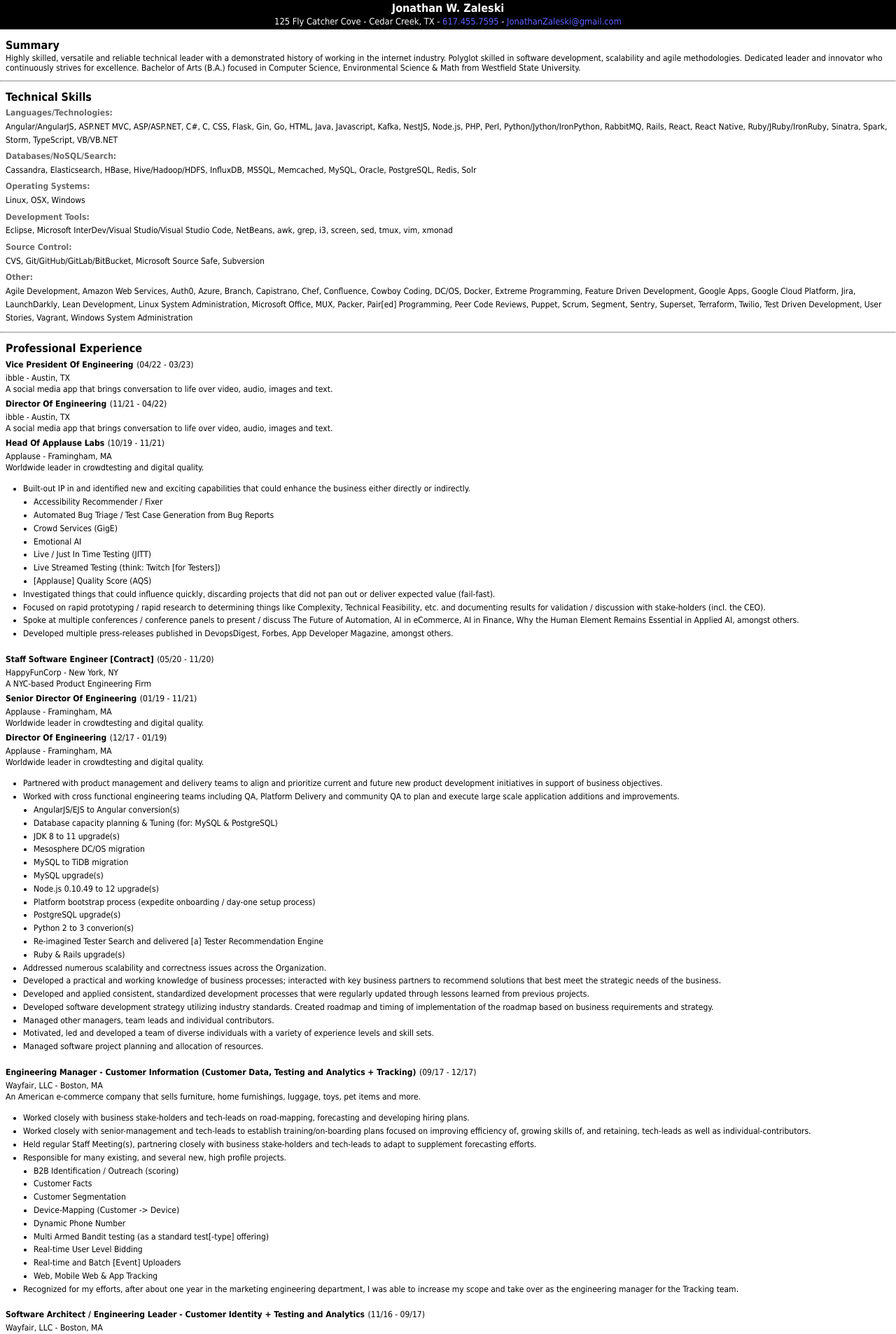
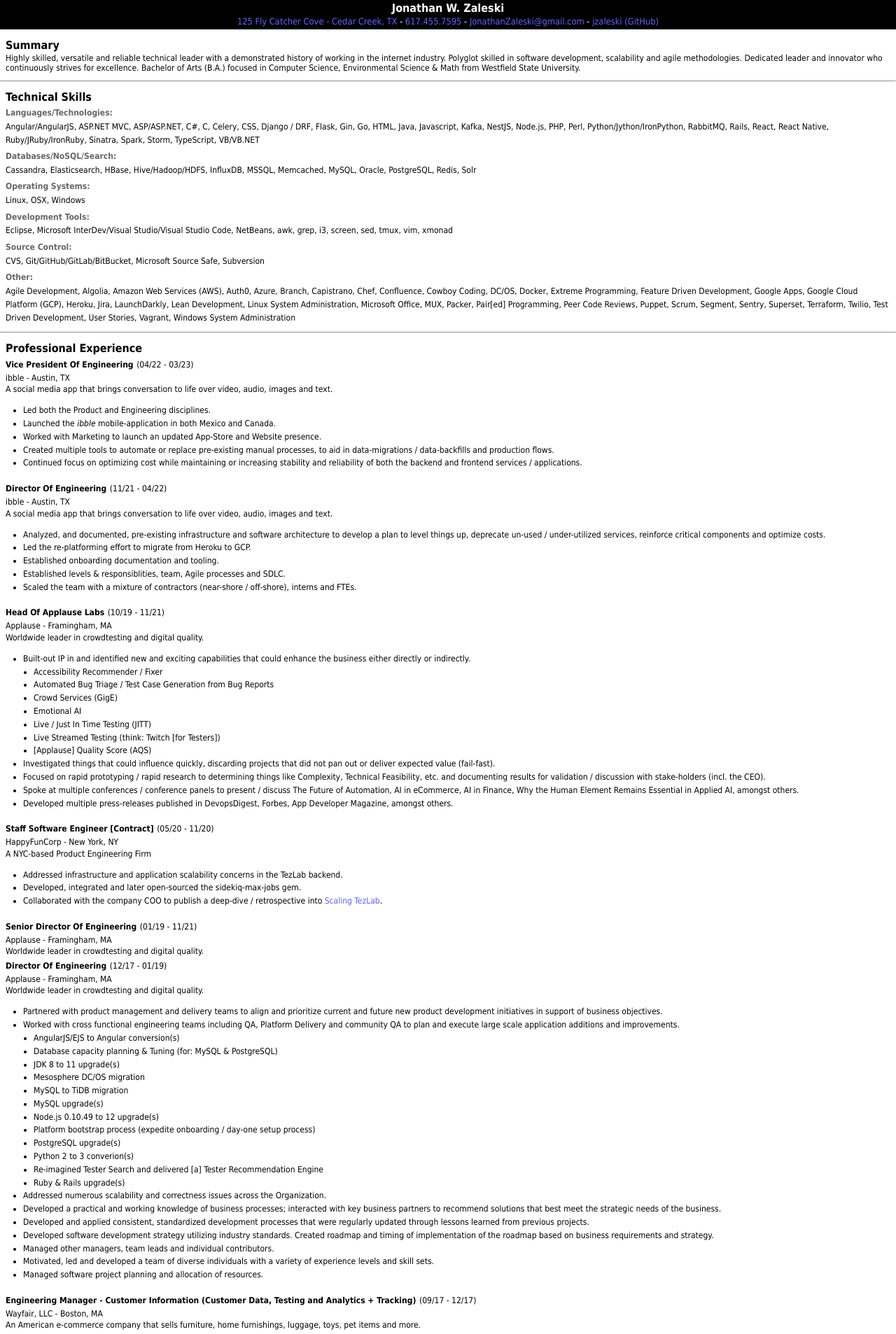
Before and after one commit to jzaleski/resume, a Python web app: template templates/index.html in a window 1280 px wide. Shown: the top 1906 px of the page at 70% size. Run offline with Jinja, Linux system fonts and the light colour scheme; the template is opened without the code that fills it, so the values that code supplies are empty.

Commit message:
Update "Technical Skills" and add bullets for recent experience

```diff
--- a/templates/index.html
+++ b/templates/index.html
@@ -10,7 +10,7 @@
   <body>
     <div class="header">
       <div class="name bold">Jonathan W. Zaleski</div>
-      <div class="contact_information">125 Fly Catcher Cove - Cedar Creek, TX - <a class="phone" href="tel:6174557595">617.455.7595</a> - <a class="email" href="mailto:JonathanZaleski@gmail.com">JonathanZaleski@gmail.com</a></div>
+      <div class="contact_information"><a class="map-link" href="https://www.google.com/maps/place/125+Flycatcher+Cove,+Cedar+Creek,+TX+78612/@30.1573624,-97.4831286,17z/data=!3m1!4b1!4m6!3m5!1s0x8644bce1bc209335:0x2d7e73b07600420b!8m2!3d30.1573624!4d-97.4831286!16s%2Fg%2F11ht1v5f1g" target="_blank">125 Fly Catcher Cove - Cedar Creek, TX</a> - <a class="phone-link" href="tel:6174557595">617.455.7595</a> - <a class="email-link" href="mailto:JonathanZaleski@gmail.com">JonathanZaleski@gmail.com</a> - <a class="github-link" href="https://www.github.com/jzaleski" target="_blank">jzaleski (GitHub)</a></div>
       <div class="large_spacer">&nbsp;</div>
     </div>
     <div class="subsection">
@@ -32,7 +32,9 @@
         ASP/ASP.NET,
         C#,
         C,
+        Celery,
         CSS,
+        Django / DRF,
         Flask,
         Gin,
         Go,
@@ -111,7 +113,8 @@
       <div class="small_spacer">&nbsp;</div>
       <span class="qualifying_skills">
         Agile Development,
-        Amazon Web Services,
+        Algolia,
+        Amazon Web Services (AWS),
         Auth0,
         Azure,
         Branch,
@@ -124,7 +127,8 @@
         Extreme Programming,
         Feature Driven Development,
         Google Apps,
-        Google Cloud Platform,
+        Google Cloud Platform (GCP),
+        Heroku,
         Jira,
         LaunchDarkly,
         Lean Development,
@@ -159,10 +163,12 @@
       <div class="medium_spacer">&nbsp;</div>
       <div class="tagline paragraph">A social media app that brings conversation to life over video, audio, images and text.</div>
       <div class="lite-js extra_extra_large_spacer">&nbsp;</div>
-      <ul class="full-js incomplete-js">
-        <li class="factoid">Factoid #1</li>
-        <li class="factoid">Factoid #2</li>
-        <li class="factoid">Factoid #3</li>
+      <ul class="full-js">
+        <li class="factoid">Led both the Product and Engineering disciplines.</li>
+        <li class="factoid">Launched the <i>ibble</i> mobile-application in both Mexico and Canada.</li>
+        <li class="factoid">Worked with Marketing to launch an updated App-Store and Website presence.</li>
+        <li class="factoid">Created multiple tools to automate or replace pre-existing manual processes, to aid in data-migrations / data-backfills and production flows.</li>
+        <li class="factoid">Continued focus on optimizing cost while maintaining or increasing stability and reliability of both the backend and frontend services / applications.</li>
       </ul>
       <div class="full-js large_spacer">&nbsp;</div>
       <span class="title bold">Director Of Engineering</span>
@@ -172,10 +178,12 @@
       <div class="medium_spacer">&nbsp;</div>
       <div class="tagline paragraph">A social media app that brings conversation to life over video, audio, images and text.</div>
       <div class="lite-js extra_extra_large_spacer">&nbsp;</div>
-      <ul class="full-js incomplete-js">
-        <li class="factoid">Factoid #1</li>
-        <li class="factoid">Factoid #2</li>
-        <li class="factoid">Factoid #3</li>
+      <ul class="full-js">
+        <li class="factoid">Analyzed, and documented, pre-existing infrastructure and software architecture to develop a plan to level things up, deprecate un-used / under-utilized services, reinforce critical components and optimize costs.</li>
+        <li class="factoid">Led the re-platforming effort to migrate from Heroku to GCP.</li>
+        <li class="factoid">Established onboarding documentation and tooling.</li>
+        <li class="factoid">Established levels &amp; responsiblities, team, Agile processes and SDLC.</li>
+        <li class="factoid">Scaled the team with a mixture of contractors (near-shore / off-shore), interns and FTEs.</li>
       </ul>
       <div class="full-js large_spacer">&nbsp;</div>
       <span class="title bold">Head Of Applause Labs</span>
@@ -207,10 +215,10 @@
       <div class="medium_spacer">&nbsp;</div>
       <div class="tagline paragraph">A NYC-based Product Engineering Firm</div>
       <div class="lite-js extra_extra_large_spacer">&nbsp;</div>
-      <ul class="full-js incomplete-js">
-        <li class="factoid">Factoid #1</li>
-        <li class="factoid">Factoid #2</li>
-        <li class="factoid">Factoid #3</li>
+      <ul class="full-js">
+        <li class="factoid">Addressed infrastructure and application scalability concerns in the TezLab backend.</li>
+        <li class="factoid">Developed, integrated and later open-sourced the sidekiq-max-jobs gem.</li>
+        <li class="factoid">Collaborated with the company COO to publish a deep-dive / retrospective into <a href="https://codex.happyfuncorp.com/scaling-tezlab-tuning-kubernetes-c5e05d6a69de" target="_blank">Scaling TezLab</a>.</li>
       </ul>
       <div class="full-js large_spacer">&nbsp;</div>
       <span class="title bold">Senior Director Of Engineering</span>
@@ -507,7 +515,7 @@
     </div>
     <hr/>
     <div class="subsection">
-      <span class="subsection_heading bold">Personal/Open-Source Projects (<span class="normal">GitHub handle: <a href="https://github.com/jzaleski" target="_blank">jzaleski</a></span>)</span>
+      <span class="subsection_heading bold">Personal/Open-Source Projects:</span>
       <div class="large_spacer">&nbsp;</div>
       <span class="project bold">sidekiq-max-jobs</span>
       <span class="dates normal"> (2020 - Current)</span>
@@ -599,10 +607,10 @@
       <div class="medium_spacer">&nbsp;</div>
       <div class="paragraph">Web-Application &amp; pseudo iPhone/Android Application for storing &amp; retrieving TODOs.</div>
       <div class="extra_large_spacer">&nbsp;</div>
-      <span class="project bold">home_dir</span>
+      <span class="project bold">home-dir</span>
       <span class="dates normal"> (2012 - Current)</span>
       <div class="medium_spacer">&nbsp;</div>
-      <div class="paragraph">Dot-files and basic utilities (compatible with: CentOS/Red Hat, Debian / Ubuntu, OSX, Cywin &amp; Git Bash).</div>
+      <div class="paragraph">Dot-files and basic utilities (compatible with: CentOS/Red Hat, Debian / Ubuntu, OSX, Cygwin &amp; Git Bash).</div>
       <div class="extra_large_spacer">&nbsp;</div>
       <span class="project bold">hijack (Multi-User-Dungeon Client)</span>
       <span class="dates normal"> (2011 - Current)</span>
```
